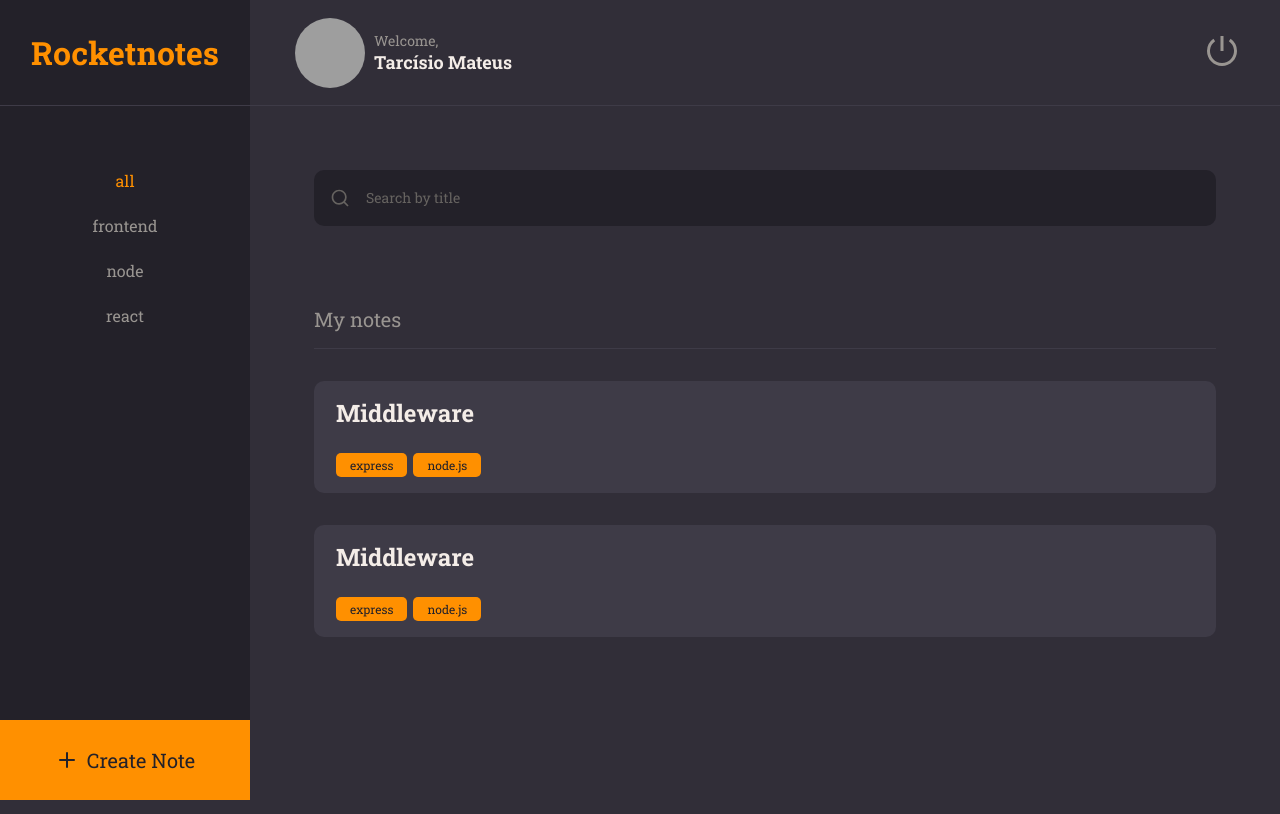
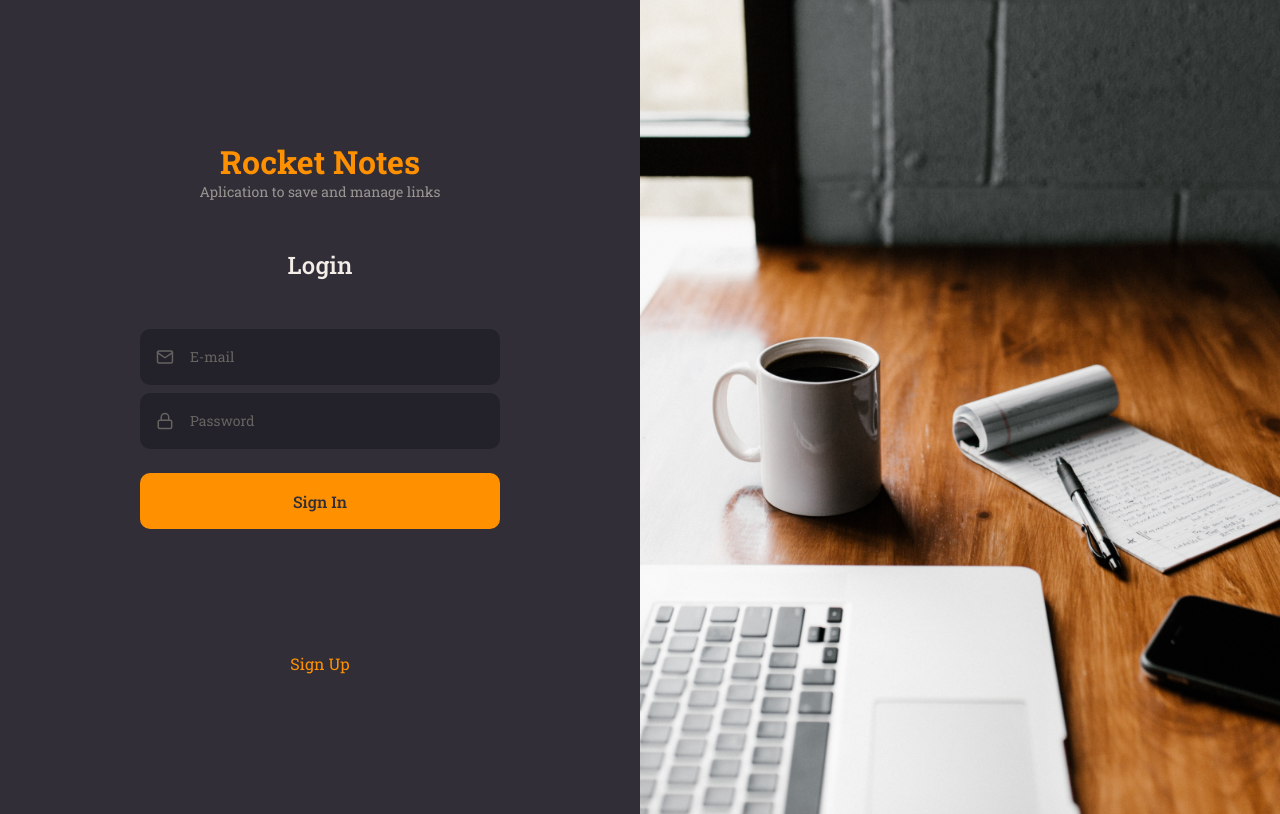
Before and after one commit to tarcisioMateus/rocketnotes, a React (Vite) app: page / in a window 1280 px wide. Built offline with nearby package versions, Linux system fonts and the light colour scheme; grey boxes are pictures that could not be loaded.

Commit message:
created pages/SignIn

```diff
--- a/src/components/Input/index.jsx
+++ b/src/components/Input/index.jsx
@@ -1,11 +1,11 @@
 import { Container } from "./styles";
 
-export function Input({ icon: Icon, lable, ...rest}) {
+export function Input({ icon: Icon, label, ...rest}) {
   return (
     <Container>
-      <label htmlFor={lable} className='sr-only'>{lable}</label>
+      <label htmlFor={label} className='sr-only'>{label}</label>
       { Icon && <Icon/>}
-      <input {...rest} id={lable}/>
+      <input {...rest} id={label}/>
     </Container>
   )
 }
--- a/src/components/Input/styles.js
+++ b/src/components/Input/styles.js
@@ -16,6 +16,7 @@ export const Container = styled.div`
     padding: 2rem 1.6rem;
     font-size: 1.4rem;
     line-height: 1.8rem;
+    width: 100%;
 
     &::placeholder {
       color: ${ ({theme}) => theme.COLORS.GRAY_300 };
--- a/src/main.jsx
+++ b/src/main.jsx
@@ -5,13 +5,13 @@ import { ThemeProvider } from 'styled-components'
 import theme from './styles/theme'
 import GlobalStyles from './styles/global'
 
-import { Home } from './pages/Home'
+import { SignIn } from './pages/SignIn'
 
 ReactDOM.createRoot(document.getElementById('root')).render(
   <React.StrictMode>
     <ThemeProvider theme={theme}>
       <GlobalStyles/>
-      <Home/>
+      <SignIn/>
     </ThemeProvider>
   </React.StrictMode>
 )
--- a/src/pages/Home/index.jsx
+++ b/src/pages/Home/index.jsx
@@ -23,7 +23,7 @@ export function Home() {
         <li><TextButton title='react'/></li>
       </Menu>
       <Search>
-        <Input placeholder='Search by title' icon={ RiSearchLine } lable='Search by title'/>
+        <Input placeholder='Search by title' icon={ RiSearchLine } label='Search by title'/>
       </Search>
       <Content>
         <Section title='My notes'>
--- /dev/null
+++ b/src/pages/SignIn/index.jsx
@@ -0,0 +1,29 @@
+import { FiMail, FiLock } from 'react-icons/fi'
+
+import { Input } from '../../components/Input'
+import { Button } from '../../components/Button'
+import { TextButton } from '../../components/TextButton'
+
+import { Container, Form, Header, Img} from "./styles";
+
+export function SignIn() {
+  return (
+    <Container>
+
+      <Form>
+        <Header>
+          <h1>Rocket Notes</h1>
+        </Header>
+        <p>Aplication to save and manage links</p>
+        <h2>Login</h2>
+
+        <Input type='email' placeholder='E-mail' label='E-mail' icon={FiMail}/>
+        <Input type='password' placeholder='Password' label='Password' icon={FiLock}/>
+        <Button title='Sign In'/>
+        <TextButton title='Sign Up' isActive/>
+      </Form>
+
+      <Img/>
+    </Container>
+  )
+}
--- /dev/null
+++ b/src/pages/SignIn/styles.js
@@ -0,0 +1,49 @@
+import bgimg from '../../assets/background-image.png'
+
+import styled from 'styled-components'
+
+export const Container = styled.div`
+  text-align: center;
+  display: flex;
+`
+
+export const Form = styled.form`
+  width: 64rem;
+  padding: 14rem;
+
+  >p {
+    font-size: 14px;
+    line-height: 18px;
+    text-align: center;
+    color: ${({theme}) => theme.COLORS.GRAY_100};
+
+    margin-bottom: 4.8rem;
+  }
+
+  >h2 {
+    font-weight: 500;
+    font-size: 24px;
+    line-height: 32px;
+
+    margin-bottom: 4.8rem;
+  }
+
+  >div:nth-of-type(3) {
+    margin-top: 0.8rem;
+    margin-bottom: 2.4rem;
+  }
+
+  >button:last-of-type {
+    margin-top: 12.4rem;
+  }
+`
+
+export const Header = styled.div`
+  color: ${({theme}) => theme.COLORS.ORANGE};
+`
+
+export const Img = styled.div`
+  flex: 1;
+  background: url(${bgimg}) no-repeat center center;
+  background-size: cover;
+`
```
Also changed, not shown: src/assets/background-image.png (added).
